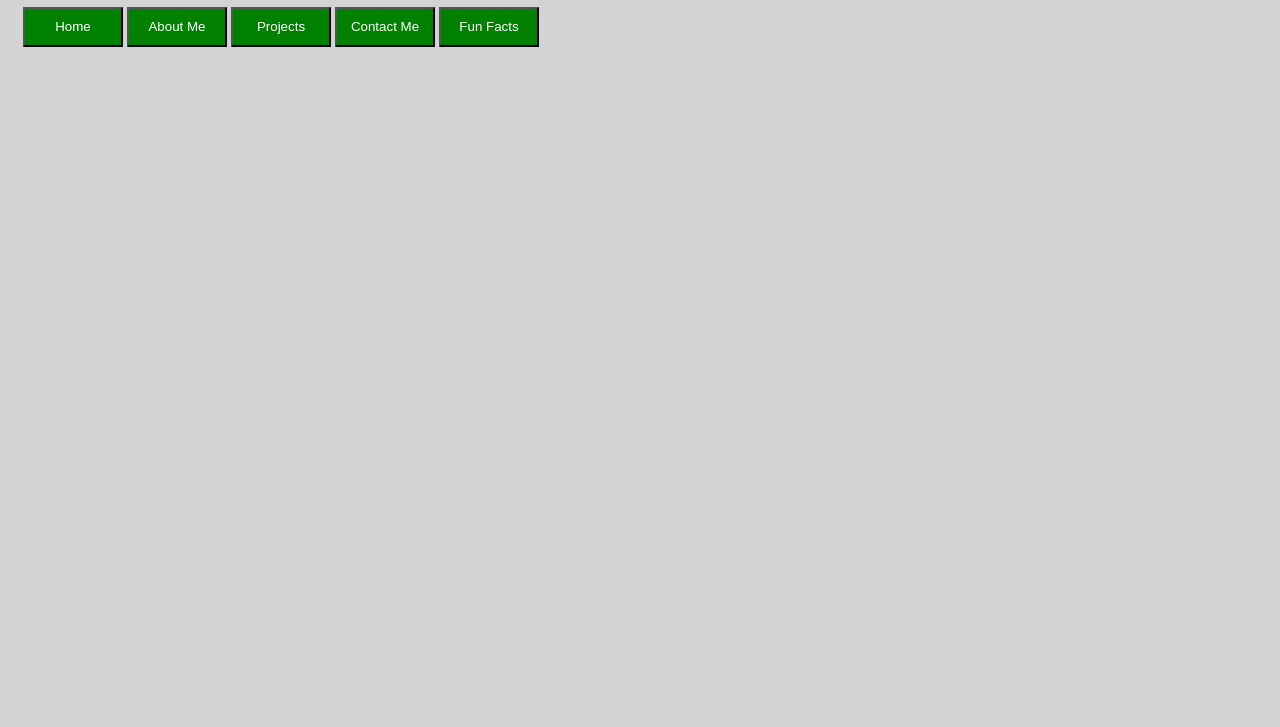
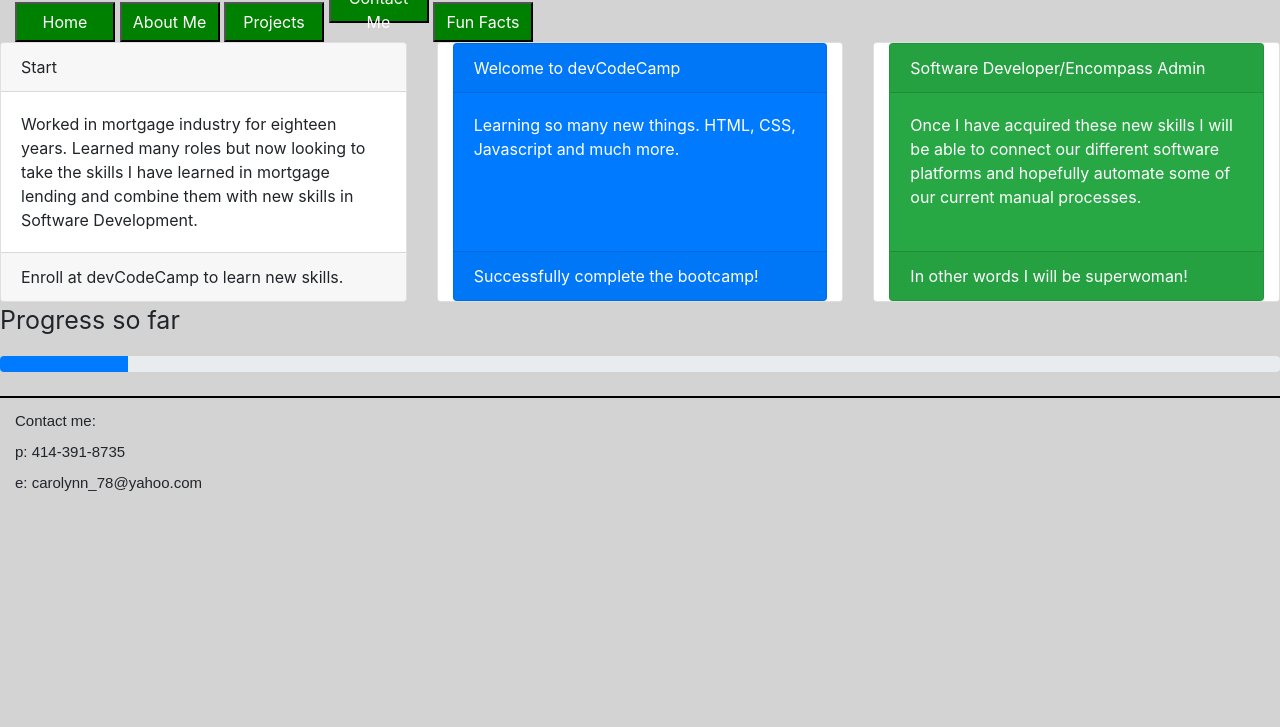
Before and after one commit to ckohler17/ckohler17.github.io, a plain HTML site: page projects.html in a window 1280 px wide. Shown: the part 73-800 px from the top of the page. Drawn offline with nearby package versions, Linux system fonts and the light colour scheme.

Commit message:
added contect to Projects page

```diff
--- a/projects.html
+++ b/projects.html
@@ -6,6 +6,7 @@
 		<meta name="keywords" content="carolynn">
 		<meta name="author" content="Carolynn">
 		<meta name="viewport" content="width=device-width, initial-scale=1.0">
+		<link rel="stylesheet" href="https://stackpath.bootstrapcdn.com/bootstrap/4.3.1/css/bootstrap.min.css" integrity="sha384-ggOyR0iXCbMQv3Xipma34MD+dH/1fQ784/j6cY/iJTQUOhcWr7x9JvoRxT2MZw1T" crossorigin="anonymous">
 		<link rel="stylesheet" type="text/css" href="styles/styles.css">
 		<title>Projects</title>
 	</head>
@@ -18,5 +19,37 @@
 			<a href="contact.html"><button type="button">Contact Me</button></a>
 			<a href="bonus.html"><button type="button">Fun Facts</button></a>
 		</nav>
+		<div class="card-deck">
+			<div class="card">
+				<div class="card-header">Start</div>
+				<div class="card-body">Worked in mortgage industry for eighteen years. Learned many roles but now looking to take the skills I have learned in mortgage lending and combine them with new skills in Software Development.</div>
+				<div class="card-footer">Enroll at devCodeCamp to learn new skills.</div>
+			</div>
+			<div class="card">
+				<div class="card bg-primary text-white">
+					<div class="card-header">Welcome to devCodeCamp</div>
+					<div class="card-body">Learning so many new things. HTML, CSS, Javascript and much more.</div>
+					<div class="card-footer">Successfully complete the bootcamp!</div>
+				</div>
+			</div>
+			<div class="card">
+				<div class="card bg-success text-white">
+					<div class="card-header">Software Developer/Encompass Admin</div>
+					<div class="card-body">Once I have acquired these new skills I will be able to connect our different software platforms and hopefully automate some of our current manual processes.</div>
+					<div class="card-footer">In other words I will be superwoman!</div>
+				</div>
+			</div>
+		</div>
+			<p>Progress so far</p>
+			<div class="progress">
+				<div class="progress-bar" style="width:10%"></div>
+			</div>
+
+		<br>
+		<footer>
+			<p>Contact me:</p>
+			<p>p: 414-391-8735</p>
+			<p>e: carolynn_78@yahoo.com</p>
+		</footer>
 	</body>
 </html>
--- a/styles/styles.css
+++ b/styles/styles.css
@@ -60,16 +60,14 @@ p {
 	float: right;
 	height: 326px;
 }
-.col-md-3 {
+.col-sm-3 {
 	width: 25%;
+	padding-left: 5px;
+	padding-right: 5px;
+	border: solid 1px black;
 }
 @media screen and (max-width: 525px) {
 	.col-md-4 .col-md-8 {
 		width: 100%;
 	}
 }
-@media screen and (max-width: 525px) {
-	.col-md-3 {
-		width: 100%;
-	}
-}
```
Also changed, not shown: index.html (+5 -5 lines).
